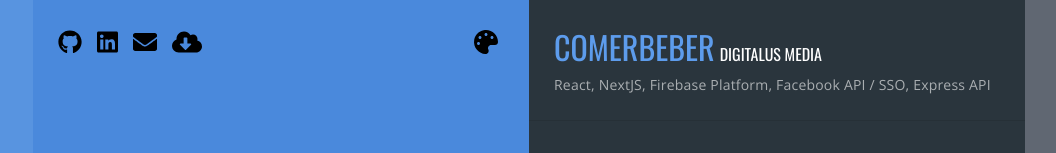
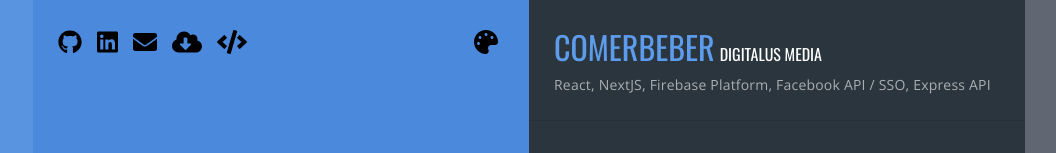
Before and after one commit to forrestLyman/forrestLyman.github.io, a React app: page / in a window 1280 px wide. Shown: the top 153 px of the page, without its empty margins (111-1167 px from the left). Built offline with nearby package versions, Linux system fonts and the light colour scheme.

Commit message:
adds source code link

```diff
--- a/src/components/ui/Main/Toolbar/Toolbar.jsx
+++ b/src/components/ui/Main/Toolbar/Toolbar.jsx
@@ -3,7 +3,7 @@
  */
 
 import ColorSelector from 'components/ui/Main/ColorSelector/ColorSelector';
-import { faEnvelope, faCloudDownloadAlt } from '@fortawesome/free-solid-svg-icons';
+import { faEnvelope, faCloudDownloadAlt, faCode } from '@fortawesome/free-solid-svg-icons';
 import {faGithub, faLinkedin} from '@fortawesome/free-brands-svg-icons';
 import { FontAwesomeIcon } from '@fortawesome/react-fontawesome'
 import React from 'react';
@@ -16,6 +16,7 @@ const Toolbar = (props) => {
             <a href="https://www.linkedin.com/in/forrestlyman/" rel="noopener noreferrer" target="_blank"> <FontAwesomeIcon icon={faLinkedin} /></a>
             <a href="mailto: forrestswork@gmail.com" rel="noopener noreferrer" target="_blank"> <FontAwesomeIcon icon={faEnvelope} /></a>
             <a href="https://docs.google.com/document/d/1ToCkb-CMW_79QBJY2h8opyYt-QEjStrSDbnYTl3CLvo/edit?usp=sharing" rel="noopener noreferrer" target="_blank"> <FontAwesomeIcon icon={faCloudDownloadAlt} /></a>
+            <a href="https://github.com/forrestLyman/forrestlyman.github.io/tree/develop" rel="noopener noreferrer" target="_blank"> <FontAwesomeIcon icon={faCode} /></a>
             <div className={styles.spacer}></div>
             <ColorSelector/>
         </div>
```
